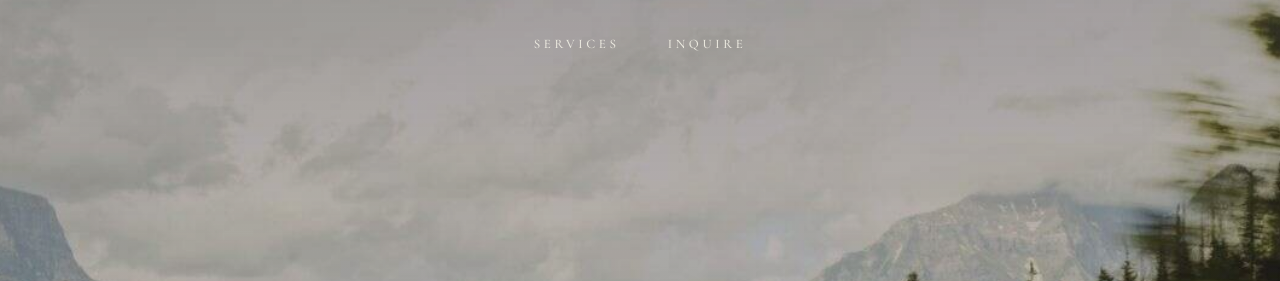
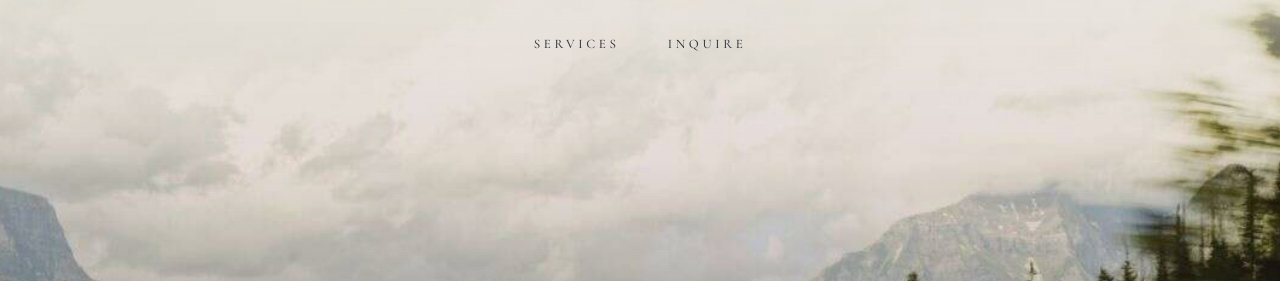
Before and after one commit to aimee-blanchard/artemis-collective, a plain HTML site: page index.html in a window 1280 px wide. Shown: the top 281 px of the page. Drawn offline with nearby package versions, Linux system fonts and the light colour scheme.

Commit message:
Home menu in dark text; lighten top of photo
Co-Authored-By: Claude Opus 5.5 <noreply@anthropic.com>

```diff
--- a/index.html
+++ b/index.html
@@ -14,7 +14,7 @@
 <link rel="preconnect" href="https://fonts.googleapis.com">
 <link rel="preconnect" href="https://fonts.gstatic.com" crossorigin>
 <link rel="stylesheet" href="https://fonts.googleapis.com/css2?family=Cormorant+Garamond:ital,wght@0,400;0,500;1,400&display=swap">
-<link rel="stylesheet" href="style.css?v=15">
+<link rel="stylesheet" href="style.css?v=16">
 </head>
 <body class="home">
 
--- a/style.css
+++ b/style.css
@@ -36,7 +36,7 @@ a { color: inherit; text-decoration: none; }
 .site-header nav a:hover, .site-header nav a[aria-current="page"] { border-color: currentColor; }
 
 /* landing: header floats over the photograph */
-.over { position: absolute; top: 0; left: 0; right: 0; z-index: 2; color: var(--ivory); }
+.over { position: absolute; top: 0; left: 0; right: 0; z-index: 2; color: var(--soot); font-weight: 600; }
 
 /* ---------- landing hero ---------- */
 .hero { position: relative; height: 100vh; height: 100svh; min-height: 520px; overflow: hidden; background: var(--soot); }
@@ -44,7 +44,7 @@ a { color: inherit; text-decoration: none; }
 /* starts slightly zoomed in, eases out over 30 seconds, then eases back in — forever */
 @keyframes drift { from { transform: scale(1.14); } to { transform: scale(1); } }
 @media (prefers-reduced-motion: reduce) { .hero > img { animation: none; transform: scale(1.06); } }
-.hero::after { content: ""; position: absolute; inset: 0; background: linear-gradient(rgba(55,60,64,.38), rgba(55,60,64,.22) 45%, rgba(55,60,64,0) 70%, rgba(236,234,224,.7)); }
+.hero::after { content: ""; position: absolute; inset: 0; background: linear-gradient(rgba(236,234,224,.6), rgba(236,234,224,0) 20%, rgba(55,60,64,.25) 45%, rgba(55,60,64,0) 70%, rgba(236,234,224,.7)); }
 .hero .scroll { font-weight: 600; }
 .hero .mark { position: absolute; inset: 0; z-index: 1; display: grid; place-items: center; padding: var(--gutter); }
 .hero .mark img { width: min(400px, 70vw); height: auto; filter: drop-shadow(0 1px 18px rgba(0,0,0,.18)); }
```
Also changed, not shown: inquire.html (+1 -1 lines), services.html (+1 -1 lines).
